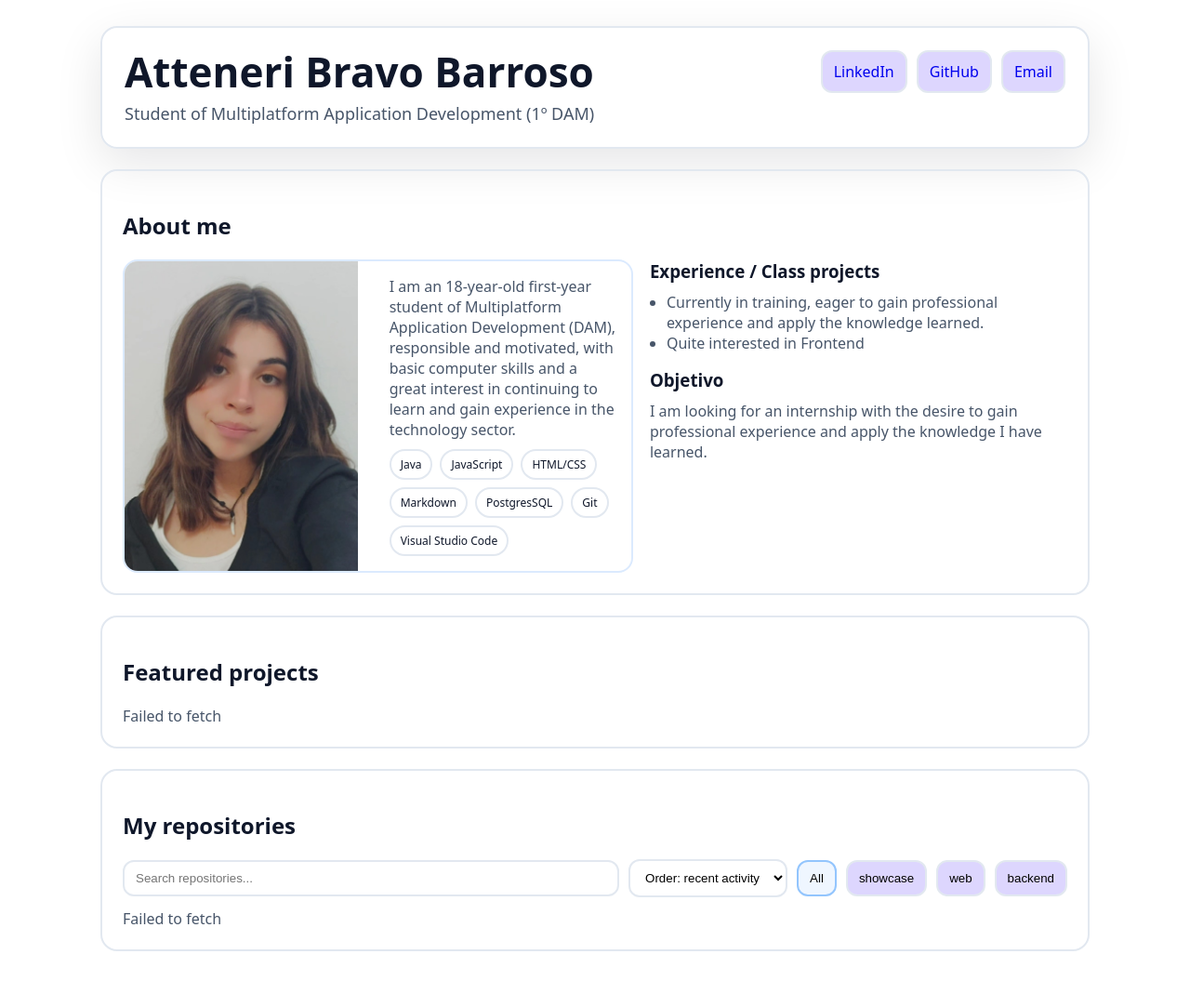
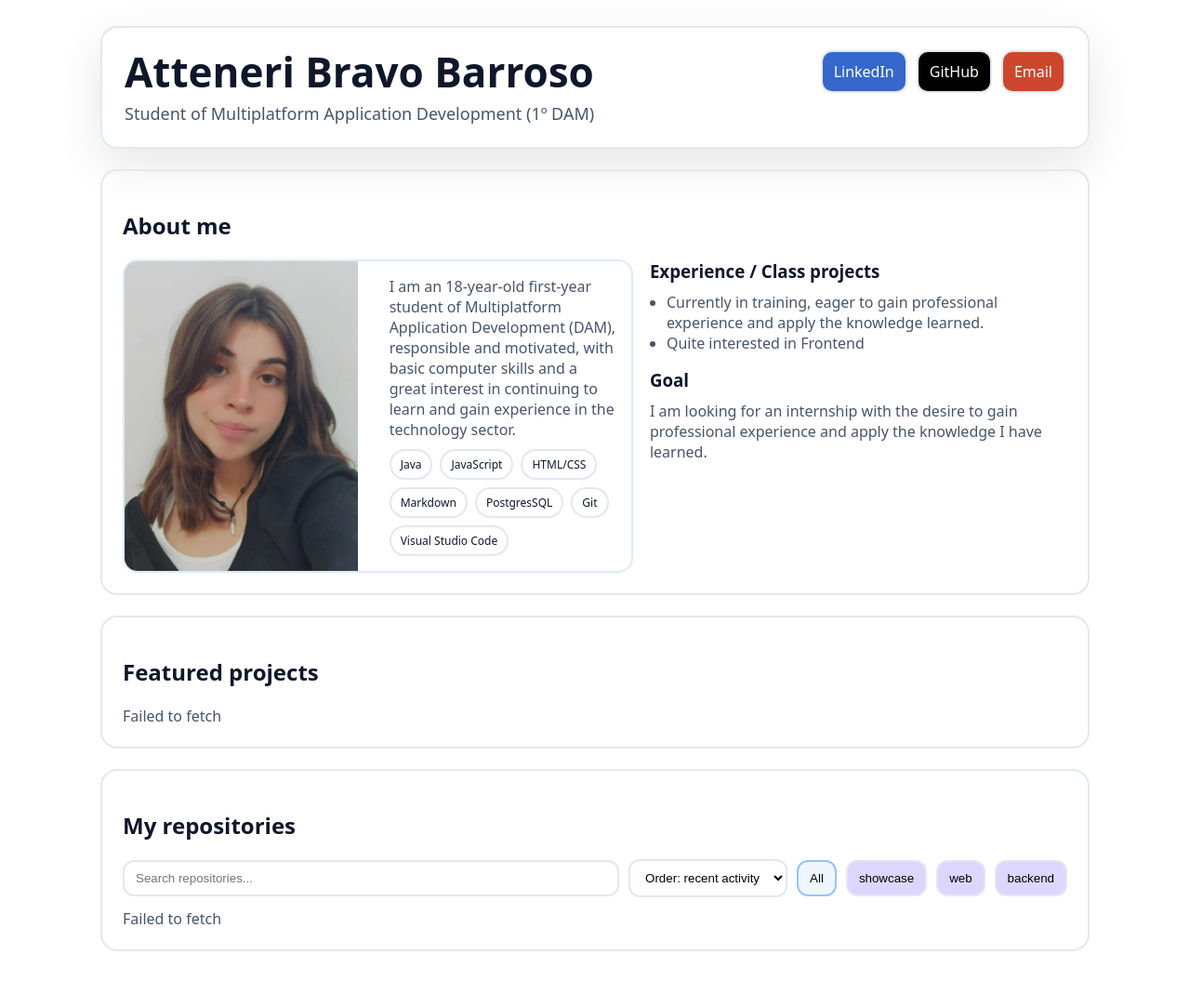
Before and after one commit to Atthemyg/Atthemyg.github.io, a Jekyll site: the page built from index.html, in a window 1280 px wide. Shown: the whole page at 93% size. Built offline with Jekyll 4.4.1, drawn with Linux system fonts in a browser that asks for light colours.

Commit message:
Modifico

```diff
--- a/assets/css/styles.css
+++ b/assets/css/styles.css
@@ -58,5 +58,8 @@ body{
 .input{flex:1;min-width:220px;padding:10px 12px;border-radius:12px;border:2px solid var(--line)}
 .select{padding:10px 12px;border-radius:12px;border:2px solid var(--line);background:#fff}
 .btn{padding:10px 12px;border-radius:12px;border:2px solid var(--line);background:#ddd6fe;cursor:pointer;text-decoration:none}
+.btnLinkedin{padding:10px 12px;border-radius:12px;border:2px solid var(--line);background:#3567CC;color:white;cursor:pointer;text-decoration:none}
+.btnGithub{padding:10px 12px;border-radius:12px;border:2px solid var(--line);background:black;color:white;cursor:pointer;text-decoration:none}
+.btnGmail{padding:10px 12px;border-radius:12px;border:2px solid var(--line);background:#CC472D;color:white;cursor:pointer;text-decoration:none}
 .btn.active{border-color:#93c5fd;background:#eff6ff}
 .repoMeta{display:flex;gap:10px;flex-wrap:wrap;align-items:center;font-size:12px;color:var(--muted)}
--- a/index.html
+++ b/index.html
@@ -10,9 +10,9 @@ title: "Atteneri Bravo Barroso — CV & Repos"
       <div class="subtitle">Student of Multiplatform Application Development (1º DAM)</div>
     </div>
     <nav style="display:flex;gap:10px">
-      <a class="btn" href="https://www.linkedin.com/in/atthemyg" target="_blank">LinkedIn</a>
-      <a class="btn" href="https://github.com/Atthemyg" target="_blank">GitHub</a>
-      <a class="btn" href="https://atthemyg@gmail.com">Email</a>
+      <a class="btnLinkedin" href="https://www.linkedin.com/in/atthemyg" target="_blank">LinkedIn</a>
+      <a class="btnGithub" href="https://github.com/Atthemyg" target="_blank">GitHub</a>
+      <a class="btnGmail" href="https://atthemyg@gmail.com">Email</a>
     </nav>
   </header>
 
@@ -44,7 +44,7 @@ title: "Atteneri Bravo Barroso — CV & Repos"
           <li>Quite interested in Frontend</li>
         </ul>
 
-        <h3 style="margin:16px 0 10px">Objetivo</h3>
+        <h3 style="margin:16px 0 10px">Goal</h3>
         <p class="muted" style="margin:0">
           I am looking for an internship with the desire to gain professional experience and apply the knowledge I have learned.
         </p>
```
Also changed, not shown: 2 other files.
